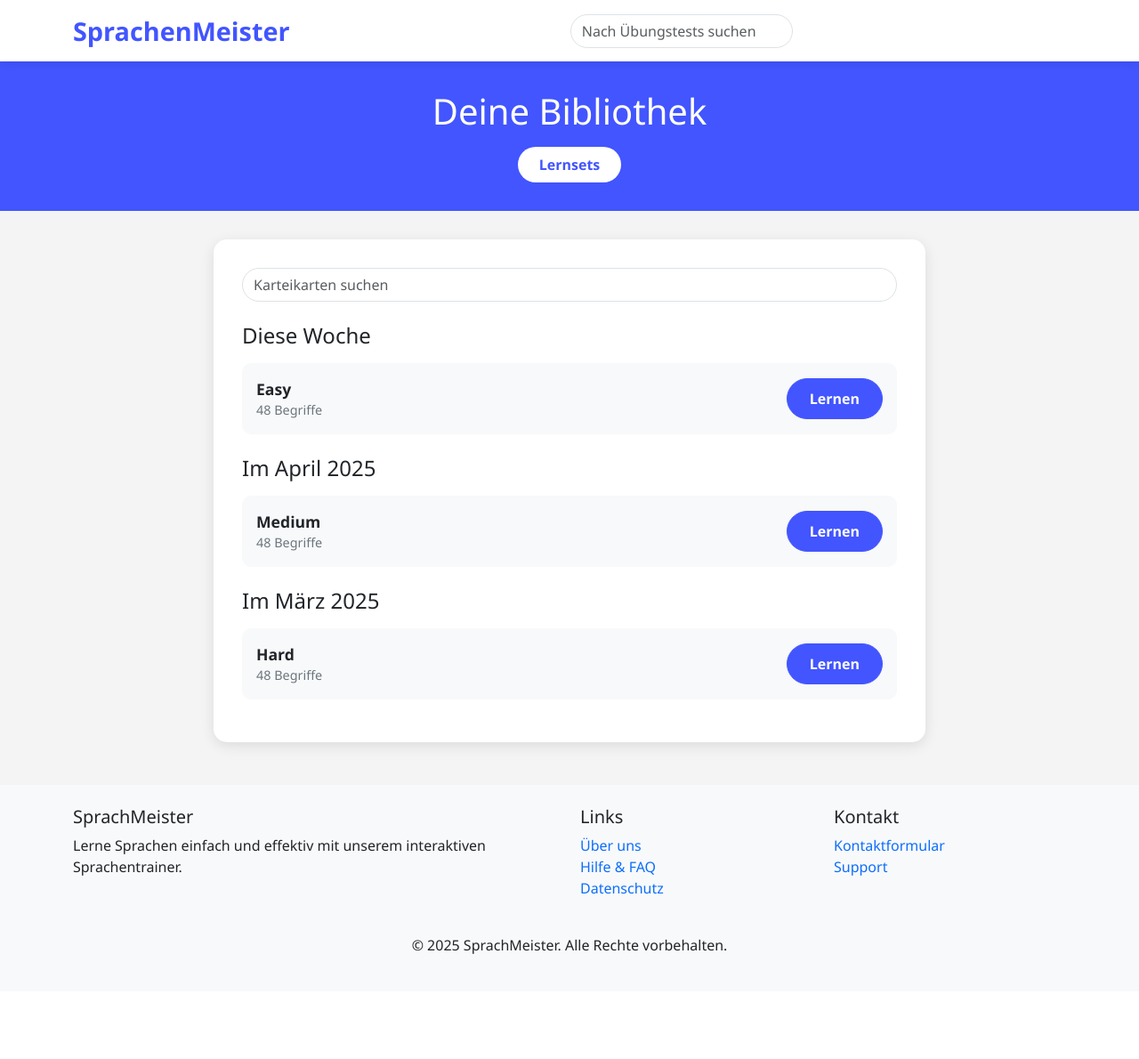
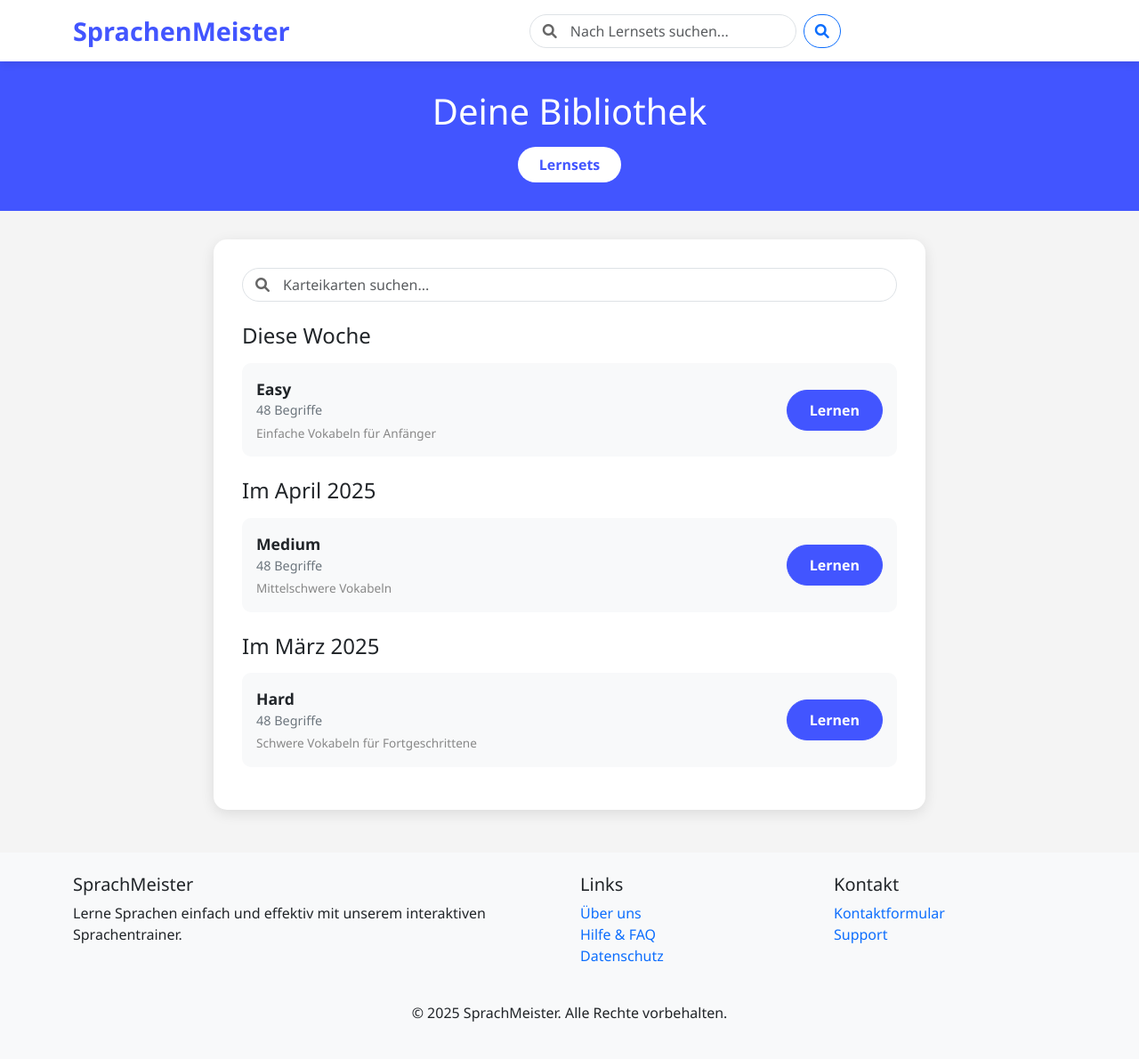
Before and after one commit to MaxiFratzi/Sprachlerner---Projekt, a PHP site: page /library.php in a window 1280 px wide. Shown: the whole page at 89% size. Before the commit the page ends 1072 px from the top, so only its background shows below. Run offline with PHP 8.4, Linux system fonts and the light colour scheme.

Commit message:
feat: enhance library search functionality with query handling and results display

```diff
--- a/library.php
+++ b/library.php
@@ -1,6 +1,61 @@
 <?php
 // Start Session
 session_start();
+
+// Prüfen, ob Benutzer eingeloggt ist (optional, je nach Ihren Anforderungen)
+// if (!isset($_SESSION['user_id'])) {
+//     header("Location: login.php");
+//     exit();
+// }
+
+// Suchfunktion
+$search_query = isset($_GET['search']) ? trim($_GET['search']) : '';
+$learning_sets = [];
+
+// Alle verfügbaren Lernsets definieren
+$all_sets = [
+    [
+        'name' => 'Easy',
+        'terms' => 48,
+        'file' => 'easyVoc.php',
+        'description' => 'Einfache Vokabeln für Anfänger',
+        'category' => 'Diese Woche'
+    ],
+    [
+        'name' => 'Medium',
+        'terms' => 48,
+        'file' => 'mediumVoc.php',
+        'description' => 'Mittelschwere Vokabeln',
+        'category' => 'Im April 2025'
+    ],
+    [
+        'name' => 'Hard',
+        'terms' => 48,
+        'file' => 'hardVoc.php',
+        'description' => 'Schwere Vokabeln für Fortgeschrittene',
+        'category' => 'Im März 2025'
+    ],
+    // Hier können Sie weitere Sets hinzufügen
+];
+
+// Suche durchführen
+if (!empty($search_query)) {
+    foreach ($all_sets as $set) {
+        if (stripos($set['name'], $search_query) !== false ||
+            stripos($set['description'], $search_query) !== false ||
+            stripos($set['category'], $search_query) !== false) {
+            $learning_sets[] = $set;
+        }
+    }
+} else {
+    $learning_sets = $all_sets;
+}
+
+// Sets nach Kategorien gruppieren
+$grouped_sets = [];
+foreach ($learning_sets as $set) {
+    $grouped_sets[$set['category']][] = $set;
+}
 ?>
 
 <!DOCTYPE html>
@@ -102,6 +157,12 @@ session_start();
             font-size: 0.9rem;
         }
 
+        .library-set-description {
+            color: #888;
+            font-size: 0.85rem;
+            margin-top: 5px;
+        }
+
         .btn-primary {
             background-color: var(--primary-color);
             border-color: var(--primary-color);
@@ -112,6 +173,53 @@ session_start();
 
         .search-bar {
             margin-bottom: 1.5rem;
+            position: relative;
+        }
+
+        .search-bar input {
+            padding-left: 45px;
+        }
+
+        .search-bar .search-icon {
+            position: absolute;
+            left: 15px;
+            top: 50%;
+            transform: translateY(-50%);
+            color: #666;
+            z-index: 2;
+        }
+
+        .search-results-info {
+            margin-bottom: 20px;
+            color: #666;
+            font-size: 0.9rem;
+            display: flex;
+            justify-content: space-between;
+            align-items: center;
+        }
+
+        .no-results {
+            text-align: center;
+            color: #666;
+            font-style: italic;
+            margin: 40px 0;
+        }
+
+        .navbar-search {
+            position: relative;
+        }
+
+        .navbar-search .search-icon {
+            position: absolute;
+            left: 15px;
+            top: 50%;
+            transform: translateY(-50%);
+            color: #666;
+            z-index: 2;
+        }
+
+        .navbar-search input {
+            padding-left: 45px;
         }
     </style>
 </head>
@@ -124,8 +232,15 @@ session_start();
                 <span class="navbar-toggler-icon"></span>
             </button>
             <div class="collapse navbar-collapse" id="navbarNav">
-                <form class="d-flex mx-auto mb-2 mb-lg-0">
-                    <input class="form-control me-2" type="search" placeholder="Nach Übungstests suchen" style="width: 250px; border-radius: 20px;">
+                <form class="d-flex mx-auto mb-2 mb-lg-0 navbar-search" method="GET" action="library.php">
+                    <i class="fas fa-search search-icon"></i>
+                    <input class="form-control me-2" type="search" name="search"
+                           placeholder="Nach Lernsets suchen..."
+                           value="<?php echo htmlspecialchars($search_query); ?>"
+                           style="width: 300px; border-radius: 20px;">
+                    <button class="btn btn-outline-primary" type="submit" style="border-radius: 20px;">
+                        <i class="fas fa-search"></i>
+                    </button>
                 </form>
             </div>
         </div>
@@ -145,45 +260,53 @@ session_start();
 
     <!-- Library Content -->
     <div class="library-content">
+        <!-- Interne Suchleiste -->
         <div class="search-bar">
-            <input type="text" class="form-control" placeholder="Karteikarten suchen" style="border-radius: 20px;">
+            <form method="GET" action="library.php">
+                <i class="fas fa-search search-icon"></i>
+                <input type="text" class="form-control" name="search"
+                       placeholder="Karteikarten suchen..."
+                       value="<?php echo htmlspecialchars($search_query); ?>"
+                       style="border-radius: 20px;">
+            </form>
         </div>
 
-        <!-- Diese Woche -->
-        <h4 class="mb-3">Diese Woche</h4>
-        <div class="library-set">
-            <div class="library-set-info">
-                <div class="library-set-title">Easy</div>
-                <div class="library-set-details">48 Begriffe</div>
+        <?php if (!empty($search_query)): ?>
+            <div class="search-results-info">
+                <span>
+                    <?php echo count($learning_sets); ?> Ergebnis(se) gefunden für "<?php echo htmlspecialchars($search_query); ?>"
+                </span>
+                <a href="library.php" class="text-decoration-none">
+                    <i class="fas fa-times"></i> Suche zurücksetzen
+                </a>
             </div>
-            <div>
-                <a href="easyVoc.php" class="btn btn-primary">Lernen</a>
+        <?php endif; ?>
+
+        <?php if (empty($learning_sets)): ?>
+            <div class="no-results">
+                <i class="fas fa-search fa-2x mb-3"></i>
+                <p>Keine Lernsets gefunden für "<?php echo htmlspecialchars($search_query); ?>"</p>
+                <a href="library.php" class="btn btn-outline-primary">Alle Sets anzeigen</a>
             </div>
-        </div>
-
-        <!-- Im April 2025 -->
-        <h4 class="mt-4 mb-3">Im April 2025</h4>
-        <div class="library-set">
-            <div class="library-set-info">
-                <div class="library-set-title">Medium</div>
-                <div class="library-set-details">48 Begriffe</div>
-            </div>
-            <div>
-                <a href="mediumVoc.php" class="btn btn-primary">Lernen</a>
-            </div>
-        </div>
-
-        <!-- Im März 2025 -->
-        <h4 class="mt-4 mb-3">Im März 2025</h4>
-        <div class="library-set">
-            <div class="library-set-info">
-                <div class="library-set-title">Hard</div>
-                <div class="library-set-details">48 Begriffe</div>
-            </div>
-            <div>
-                <a href="hardVoc.php" class="btn btn-primary">Lernen</a>
-            </div>
-        </div>
+        <?php else: ?>
+            <?php foreach ($grouped_sets as $category => $sets): ?>
+                <h4 class="mb-3 <?php echo ($category !== array_key_first($grouped_sets)) ? 'mt-4' : ''; ?>">
+                    <?php echo htmlspecialchars($category); ?>
+                </h4>
+                <?php foreach ($sets as $set): ?>
+                    <div class="library-set">
+                        <div class="library-set-info">
+                            <div class="library-set-title"><?php echo htmlspecialchars($set['name']); ?></div>
+                            <div class="library-set-details"><?php echo $set['terms']; ?> Begriffe</div>
+                            <div class="library-set-description"><?php echo htmlspecialchars($set['description']); ?></div>
+                        </div>
+                        <div>
+                            <a href="<?php echo htmlspecialchars($set['file']); ?>" class="btn btn-primary">Lernen</a>
+                        </div>
+                    </div>
+                <?php endforeach; ?>
+            <?php endforeach; ?>
+        <?php endif; ?>
     </div>
 
     <!-- Footer -->
@@ -218,5 +341,24 @@ session_start();
 
     <!-- Bootstrap and JavaScript -->
     <script src="https://cdn.jsdelivr.net/npm/bootstrap@5.3.0/dist/js/bootstrap.bundle.min.js"></script>
+
+    <script>
+        // Auto-submit bei Enter-Taste
+        document.querySelectorAll('input[name="search"]').forEach(function(input) {
+            input.addEventListener('keypress', function(e) {
+                if (e.key === 'Enter') {
+                    this.closest('form').submit();
+                }
+            });
+        });
+
+        // Suchfeld fokussieren mit Strg+K
+        document.addEventListener('keydown', function(e) {
+            if (e.ctrlKey && e.key === 'k') {
+                e.preventDefault();
+                document.querySelector('input[name="search"]').focus();
+            }
+        });
+    </script>
 </body>
 </html>
```
